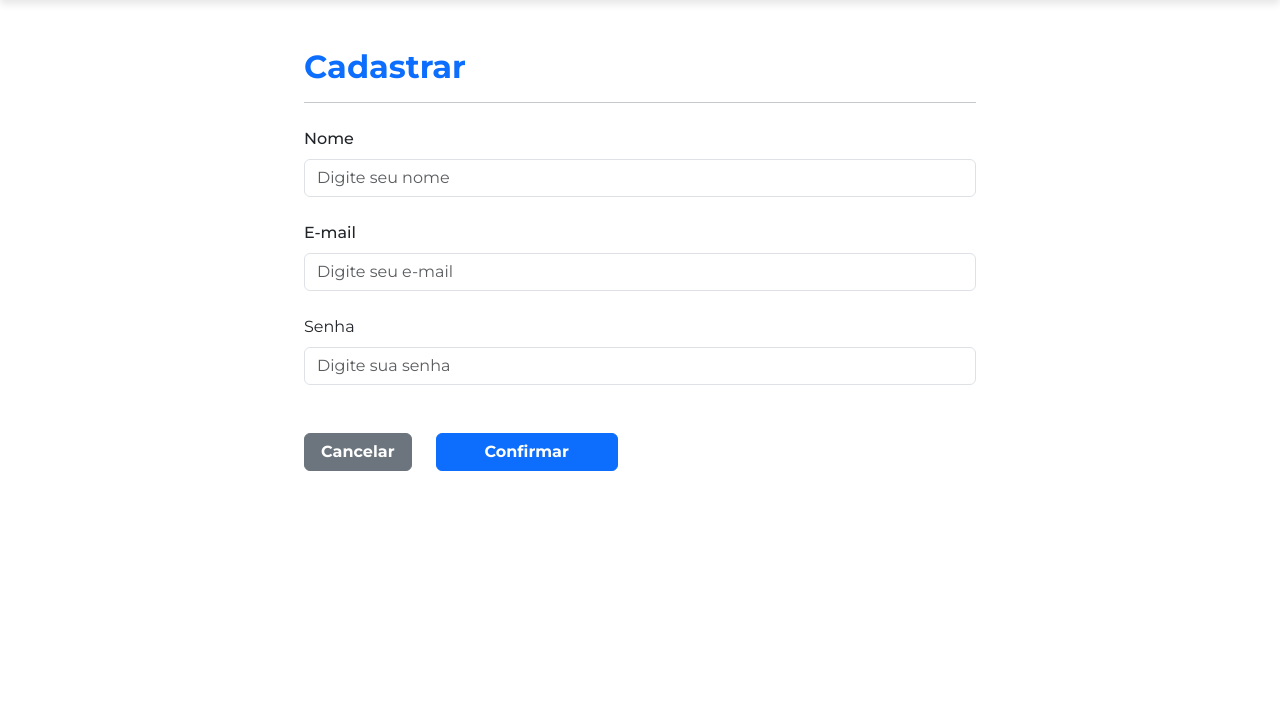
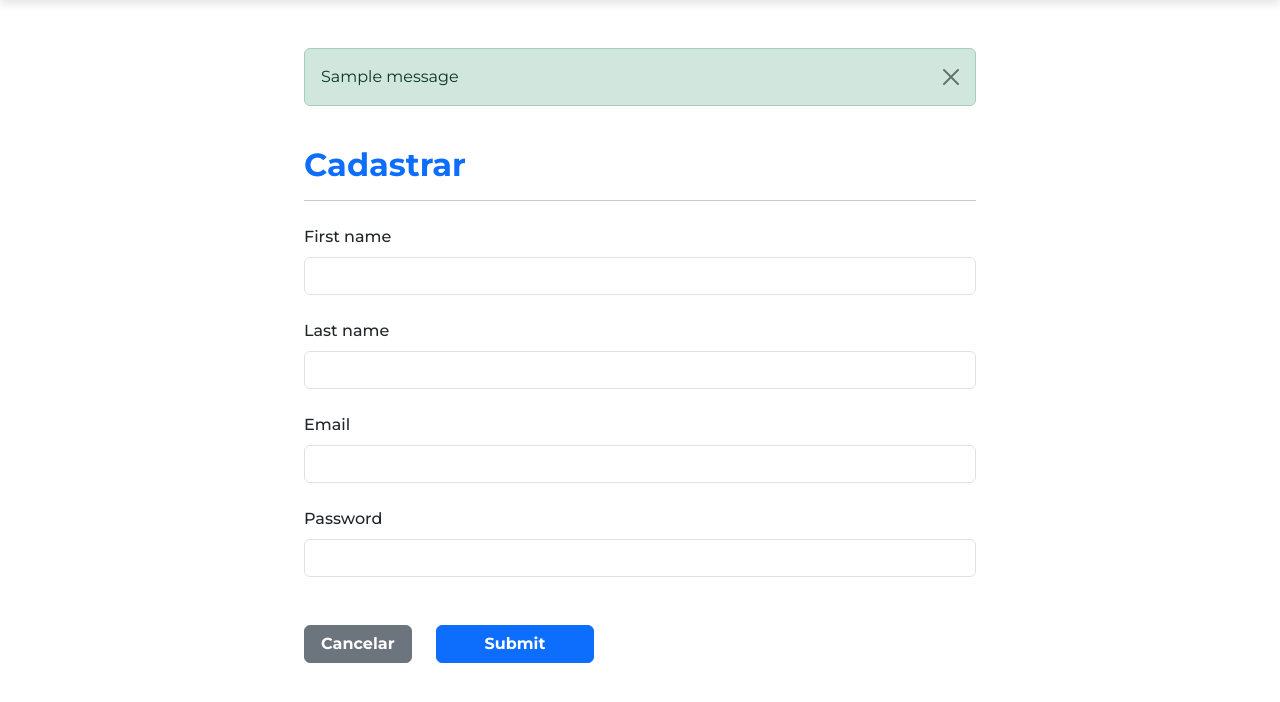
Before and after one commit to isaque-dantas/capsula-tempo-web, a Flask app: template templates/cadastro.html in a window 1280 px wide. Shown: the part 72-774 px from the top of the page. Run offline with Flask 3, Linux system fonts and the light colour scheme; the template is opened without the code that fills it, so the values that code supplies are empty, except form fields; one stand-in notice (Sample message) is shown; form fields are guessed from the names that the template uses.

Commit message:
update files

```diff
--- /dev/null
+++ b/main.py
@@ -0,0 +1,4 @@
+from view import app
+
+if __name__ == '__main__':
+    app.run(debug=True, use_reloader=True)
--- a/templates/base-com-botao-cadastro.html
+++ /dev/null
@@ -1,5 +0,0 @@
-{% extends 'base.html' %}
-
-{% block botao_cadastro_usuario %}
-<a href="/cadastro" class="btn btn-primary fw-bold px-4">Fazer cadastro</a>
-{% endblock %}
--- /dev/null
+++ b/templates/base-com-login.html
@@ -0,0 +1,8 @@
+{% extends 'base.html' %}
+
+{% block navbar_nav %}
+    <a href="{{ url_for('index') }}" class="nav-link fw-medium">Home</a>
+    <a href="{{ url_for('index') }}" class="nav-link fw-medium">Sobre</a>
+    <a href="{{ url_for('login') }}" class="nav-link fw-medium">Login</a>
+    <a href="{{ url_for('cadastro') }}" class="btn btn-primary fw-bold px-4">Fazer cadastro</a>
+{% endblock %}
--- a/templates/base-sem-botao-cadastro.html
+++ /dev/null
@@ -1 +0,0 @@
-{% extends 'base.html' %}
--- a/templates/base.html
+++ b/templates/base.html
@@ -3,7 +3,7 @@
 
 <head>
     <meta charset="UTF-8">
-    <title>Login do usuário</title>
+    <title>{% block title %}{% endblock %}</title>
 
     <!-- Bootstrap -->
     <link href="https://cdn.jsdelivr.net/npm/bootstrap@5.3.2/dist/css/bootstrap.min.css" rel="stylesheet"
@@ -13,7 +13,7 @@
     </script>
 
     <!-- CSS local -->
-    <link rel="stylesheet" href="../static/css/style.css">
+    <link rel="stylesheet" href="{{ url_for('static', filename='css/style.css') }}">
 
     <!-- Fontes -->
     <link rel="preconnect" href="https://fonts.googleapis.com">
@@ -24,12 +24,11 @@
 <nav class="navbar bg-body-tertiary">
     <div class="container">
         <div class="container-fluid d-flex justify-content-between align-items-center">
-                <a href="/" class="navbar-brand"><img src="/static/img/logo.png" alt=""></a>
+            <a href="{{ url_for('index') }}" class="navbar-brand">
+                <img src={{ url_for('static', filename='img/logo.png') }} alt="">
+            </a>
             <ul class="navbar-nav d-flex flex-row gap-5">
-                    <a href="/" class="nav-link fw-medium">Home</a>
-                    <a href="/#sobre" class="nav-link fw-medium">Sobre</a>
-                    <a href="/login" class="nav-link fw-medium">Login</a>
-                    {% block botao_cadastro_usuario %}{% endblock %}
+                {% block navbar_nav %}{% endblock %}
             </ul>
         </div>
     </div>
--- a/templates/cadastro.html
+++ b/templates/cadastro.html
@@ -1,26 +1,52 @@
-{% extends 'base-com-botao-cadastro.html' %}
+{% extends 'base-com-login.html' %}
 
+{% block title %}Cadastro{% endblock %}
 {% block content %}
     <section class="container cadastrar pt-5 gap-1">
+        {% include 'flash_messages.html' %}
+
         <h2 class="text-primary fw-bold">Cadastrar</h2>
         <hr class="mb-4">
-        <form action="" class="d-flex flex-column gap-4">
+        <form method="POST" action="/cadastro" class="d-flex flex-column gap-4">
+            {{ form.hidden_tag() }}
             <div>
-                <label for="loginInputNome" class="form-label fw-medium">Nome</label>
-                <input placeholder="Digite seu nome" type="text" id="loginInputNome" class="form-control">
+                {{ form.first_name.label(class="form-label fw-medium") }}
+                {{ form.first_name(class="form-control") }}
             </div>
             <div>
-                <label for="loginInputEmail" class="form-label fw-medium">E-mail</label>
-                <input placeholder="Digite seu e-mail" type="email" id="loginInputEmail" class="form-control">
+                {{ form.last_name.label(class="form-label fw-medium") }}
+                {{ form.last_name(class="form-control") }}
             </div>
             <div>
-                <label for="loginInputPassword" class="form-label">Senha</label>
-                <input placeholder="Digite sua senha" type="password" id="loginInputPassword" class="form-control">
+                {{ form.email.label(class="form-label fw-medium") }}
+                {{ form.email(class="form-control") }}
+            </div>
+            <div>
+                {{ form.password.label(class="form-label fw-medium") }}
+                {{ form.password(class="form-control") }}
             </div>
             <div class="d-flex gap-4 mt-4">
-                <a href="/" class="btn btn-secondary px-3 fw-bold">Cancelar</a>
-                <button type="submit" class="btn btn-primary px-5 fw-bold">Confirmar</button>
+                <a href="{{ url_for('index') }}" class="btn btn-secondary px-3 fw-bold">Cancelar</a>
+                {{ form.submit(class="btn btn-primary px-5 fw-bold") }}
             </div>
+{#            <div>#}
+{#                <label for="loginInputPrimeiroNome" class="form-label fw-medium">Primeiro nome</label>#}
+{#                <input placeholder="Digite seu primeiro nome" type="text" id="loginInputPrimeiroNome"#}
+{#                       name="primeiro_nome" class="form-control">#}
+{#            </div>#}
+{#            <div>#}
+{#                <label for="loginInputSobrenome" class="form-label fw-medium">Sobrenome</label>#}
+{#                <input placeholder="Digite seu sobrenome" type="text" id="loginInputSobrenome" name="sobrenome"#}
+{#                       class="form-control">#}
+{#            </div>#}
+{#            <div>#}
+{#                <label for="loginInputEmail" class="form-label fw-medium">E-mail</label>#}
+{#                <input placeholder="Digite seu e-mail" type="email" id="loginInputEmail" name="email" class="form-control">#}
+{#            </div>#}
+{#            <div>#}
+{#                <label for="loginInputPassword" class="form-label fw-medium">Senha</label>#}
+{#                <input placeholder="Digite sua senha" type="password" id="loginInputPassword" name="senha" class="form-control">#}
+{#            </div>#}
         </form>
     </section>
 {% endblock %}
--- a/templates/dashboard-com-mensagem.html
+++ b/templates/dashboard-com-mensagem.html
@@ -1,5 +1,6 @@
-{% extends 'base-sem-botao-cadastro.html' %}
+{% extends 'base-sem-login.html' %}
 
+{% block title %}Dashboard{% endblock %}
 {% block content %}
     <section class="datetime-restante-mensagem pt-5 d-flex flex-column align-items-center gap-4">
         <h5 class="text-secondary m-0 text-center w-50 mt-5 fw-normal">Sua mensagem foi salva com sucesso!</h5>
--- a/templates/dashboard-sem-mensagem.html
+++ b/templates/dashboard-sem-mensagem.html
@@ -1,9 +1,10 @@
-{% extends 'base-sem-botao-cadastro.html' %}
+{% extends 'base-sem-login.html' %}
 
+{% block title %}Dashboard{% endblock %}
 {% block content %}
     <section class="criar-mensagem pt-5 d-flex flex-column align-items-center gap-4">
         <h5 class="text-secondary m-0 text-center w-50 mt-5 fw-normal">Você ainda não escreveu nenhuma mensagem</h5>
         <hr>
-        <a href="/escrever_mensagem" class="btn btn-outline-primary fw-bold w-50">Escrever mensagem</a>
+        <a href="{{ url_for('escrever_mensagem') }}"escrever_mensagem" class="btn btn-outline-primary fw-bold w-50">Escrever mensagem</a>
     </section>
 {% endblock %}
--- /dev/null
+++ b/templates/flash_messages.html
@@ -0,0 +1,11 @@
+{% set messages = get_flashed_messages(with_categories=true) %}
+{% if messages %}
+    <div class="d-flex flex-column gap-2 mb-4">
+        {% for category, message in messages %}
+            <div role="alert" class="alert alert-{{ category }} alert-dismissible fade show">
+                {{ message }}
+                <button type="button" data-bs-dismiss="alert" aria-label="Close" class="btn-close"></button>
+            </div>
+        {% endfor %}
+    </div>
+{% endif %}
```
Also changed, not shown: app/__init__.py (added, +8 -0 lines), forms.py (added, +17 -0 lines), model.py (added, +38 -0 lines), templates/base-sem-login.html (added, +7 -0 lines), templates/editar-mensagem.html (+4 -3 lines), templates/escrever-mensagem.html (+5 -4 lines), templates/index.html (+8 -7 lines), templates/login.html (+13 -8 lines), view.py (added, +80 -0 lines), instance/user.db (added). Lines whose indentation alone changed are shown as unchanged.
